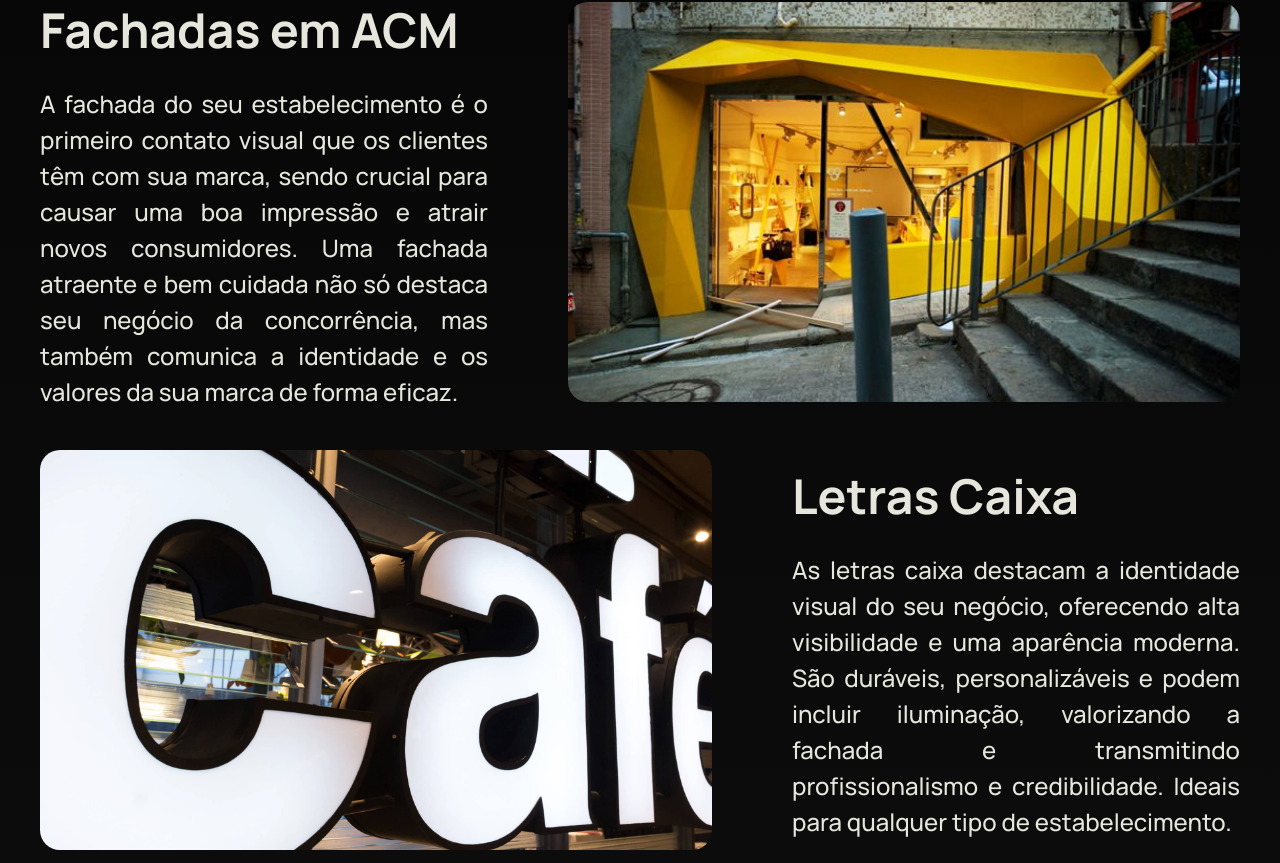
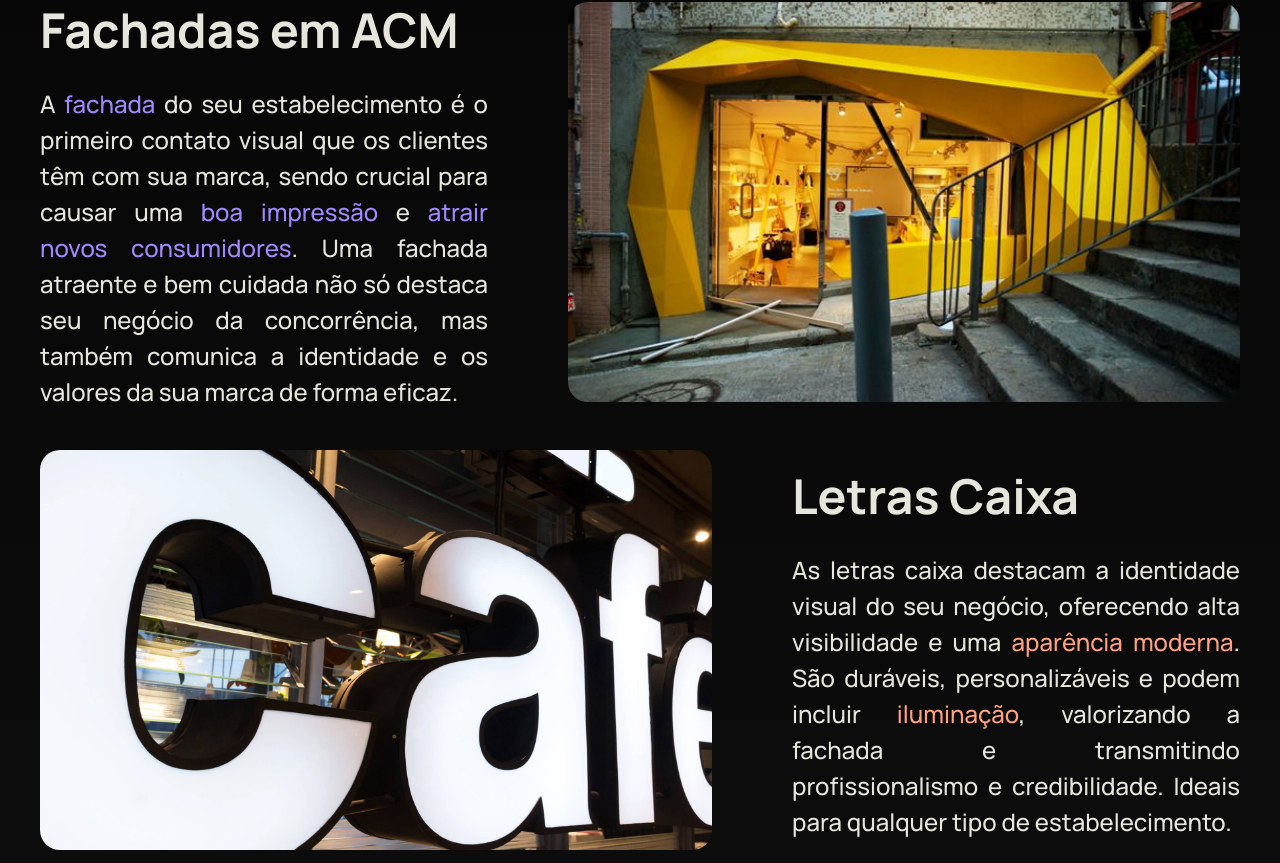
Before and after one commit to felipe-torress/viamidia-website, a Next.js app: page / in a window 1280 px wide. Shown: the part 1217-2080 px from the top of the page. Built offline with nearby package versions, Linux system fonts and the light colour scheme; a web font is replaced by a local one.

Commit message:
feat: add color to products section

```diff
--- a/src/app/components/cards/HomeProductCard.tsx
+++ b/src/app/components/cards/HomeProductCard.tsx
@@ -5,16 +5,16 @@ import typography from "@styles/typography.module.css";
 import classNames from "classnames";
 
 interface HomeProductCardProps {
+  Text: React.FC;
   title: string;
-  text: string;
   imageSrc: string;
   contentDescription: string;
   isTextLeftAligned: boolean;
 }
 
 const HomeProductCard: React.FC<HomeProductCardProps> = ({
+  Text,
   title,
-  text,
   imageSrc,
   contentDescription,
   isTextLeftAligned,
@@ -29,9 +29,15 @@ const HomeProductCard: React.FC<HomeProductCardProps> = ({
     >
       <div className={classNames(styles.cardTextContainer)}>
         <h2 className={typography.h3}>{title}</h2>
-        <p className={typography.bodyLarge}>{text}</p>
+        <Text />
       </div>
-      <Image src={imageSrc} alt={contentDescription} height={400} width={300} priority />
+      <Image
+        src={imageSrc}
+        alt={contentDescription}
+        height={400}
+        width={300}
+        priority
+      />
     </article>
   );
 };
--- a/src/app/home/ProductsSection.tsx
+++ b/src/app/home/ProductsSection.tsx
@@ -1,11 +1,11 @@
-import React from "react";
-import styles from "./productsSection.module.css";
-import typography from "@styles/typography.module.css";
-import classNames from "classnames";
 import HomeProductCard from "@components/cards/HomeProductCard";
 import acmFacadeImage from "@images/acm-facade.jpg";
 import dimensionalLetterImage from "@images/letra-caixa.jpg";
-import strings from "@utils/strings";
+import colors from "@styles/colors.module.css";
+import typography from "@styles/typography.module.css";
+import classNames from "classnames";
+import React from "react";
+import styles from "./productsSection.module.css";
 
 const ProductsSection: React.FC = () => {
   return (
@@ -15,14 +15,14 @@ const ProductsSection: React.FC = () => {
       </p>
       <HomeProductCard
         title="Fachadas em ACM"
-        text={strings.acmFacadesDescription}
+        Text={ACMFacadesDescription}
         imageSrc={acmFacadeImage.src}
         contentDescription="Fachada geométrica amarela em ACM"
         isTextLeftAligned={true}
       />
       <HomeProductCard
         title="Letras Caixa"
-        text={strings.dimensionalLettersDescription}
+        Text={DimensionalLettersDescription}
         imageSrc={dimensionalLetterImage.src}
         contentDescription="Letra caixa iluminada"
         isTextLeftAligned={false}
@@ -32,3 +32,32 @@ const ProductsSection: React.FC = () => {
 };
 
 export default ProductsSection;
+
+const ACMFacadesDescription: React.FC = () => {
+  return (
+    <p className={typography.bodyLarge}>
+      A <span className={colors.pastelBlue}>fachada</span> do seu
+      estabelecimento é o primeiro contato visual que os clientes têm com sua
+      marca, sendo crucial para causar uma{" "}
+      <span className={colors.pastelBlue}>boa impressão</span> e{" "}
+      <span className={colors.pastelBlue}>atrair novos consumidores</span>. Uma
+      fachada atraente e bem cuidada não só destaca seu negócio da concorrência,
+      mas também comunica a identidade e os valores da sua marca de forma
+      eficaz.
+    </p>
+  );
+};
+
+const DimensionalLettersDescription: React.FC = () => {
+  return (
+    <p className={typography.bodyLarge}>
+      As letras caixa destacam a identidade visual do seu negócio, oferecendo
+      alta visibilidade e uma{" "}
+      <span className={colors.salmon}>aparência moderna</span>. São duráveis,
+      personalizáveis e podem incluir{" "}
+      <span className={colors.salmon}>iluminação</span>, valorizando a fachada e
+      transmitindo profissionalismo e credibilidade. Ideais para qualquer tipo
+      de estabelecimento.
+    </p>
+  );
+};
--- a/src/app/styles/colors.module.css
+++ b/src/app/styles/colors.module.css
@@ -1,3 +1,11 @@
 .via-midia-black {
   color: var(--via-midia-black);
 }
+
+.pastelBlue {
+  color: var(--pastel-blue);
+}
+
+.salmon {
+  color: var(--salmon)
+}
```
